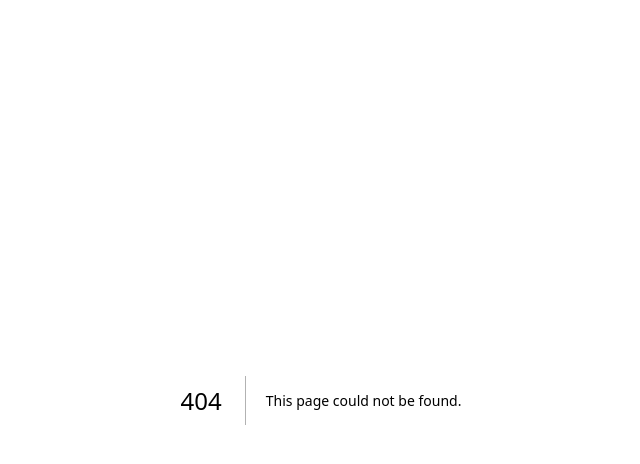
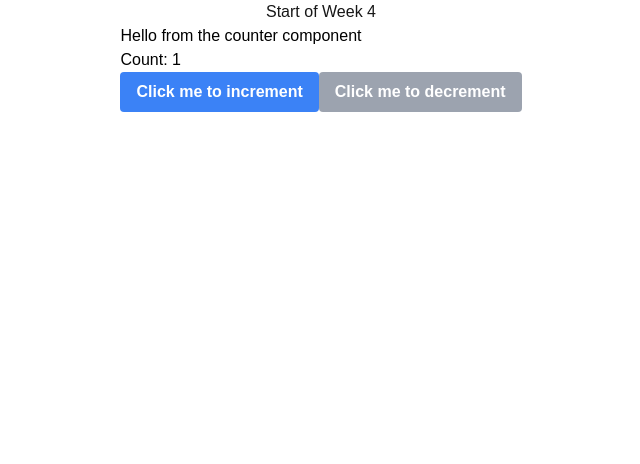
Before and after one commit to PhilippeMallari/cprg306-assignments, a Next.js app: page /week-4 in a window 1280 px wide. Before the commit this address had no page. Shown: the top 464 px of the page, without its empty margins (319-959 px from the left). Built offline with nearby package versions, Linux system fonts and the light colour scheme.

Commit message:
finished web dev week 4 activity / finished counter assignment

```diff
--- /dev/null
+++ b/app/week-4/activity.js
@@ -0,0 +1,35 @@
+"use client";
+
+import { useState } from "react";
+
+export default function Page() {
+  const [count, setCount] = useState(0)
+
+  const [isEnabled, setisEnabled] = useState(false)
+
+  // TODO: Create a new state variable called 'isEnabled' with an initial value of false.
+  // This variable will be used to control the enabled/disabled state of the increment button.
+
+  const increment = () => {
+    setCount(count + 1);
+  }
+
+  const toggleEnabled = () => {
+    // TODO: Implement a function that toggles the value of 'isEnabled'.
+    // If 'isEnabled' is currently true, it should be set to false, and vice versa.
+    if (isEnabled == true) {
+        setisEnabled(false)
+    } else {
+        setisEnabled(true)
+    }
+  }
+
+  return (
+    <div>
+      <button onClick={increment} disabled={!isEnabled} className="bg-blue-400 hover:bg-blue-900 disabled:bg-yellow-900 rounded m-4 p-4">+1</button>
+      <input type="checkbox" onChange={toggleEnabled}/>
+      Enable button
+      <p>Current count: {count}</p>
+    </div>
+  )
+}
--- /dev/null
+++ b/app/week-4/counter.js
@@ -0,0 +1,32 @@
+"use client";
+
+import { useState } from "react";
+
+export default function Counter() {
+    const [count, setCount] = useState(0);
+
+    const increment = () => setCount(count + 1);
+    const decrement = () => setCount(count - 1);
+
+    return (
+        <>
+            <h2>Hello from the counter component</h2>
+            <div>
+                <h3>Count: {count}</h3>
+            </div>
+            <button
+                className="bg-blue-500 hover:bg-blue-700 text-white font-bold py-2 px-4 rounded"
+                onClick={increment}
+            >
+                Click me to increment
+            </button>
+            <button
+                className="bg-red-500 hover:bg-blue-700 text-white font-bold py-2 px-4 rounded"
+                onClick={decrement}
+                disabled={count === 0} // Disable button if count is 0
+            >
+                Click me to decrement
+            </button>
+        </>
+    );
+}
--- /dev/null
+++ b/app/week-4/new-item.js
@@ -0,0 +1,35 @@
+"use client";
+
+import { useState } from "react";
+
+export default function Counter() {
+    const [count, setCount] = useState(1);
+
+    const increment = () => setCount(count + 1);
+    const decrement = () => setCount(count - 1);
+
+    return (
+        <main className="flex justify-center w-full">
+            <div className="bg-white text-black">
+                <h2>Hello from the counter component</h2>
+                <div>
+                    <h3>Count: {count}</h3>
+                </div>
+                <button
+                    className="bg-blue-500 hover:bg-blue-700 text-white font-bold py-2 px-4 disabled:bg-gray-400 disabled:cursor-not-allowed rounded"
+                    onClick={increment}
+                    disabled={count > 19}
+                >
+                    Click me to increment
+                </button>
+                <button
+                    className="bg-red-500 hover:bg-red-700 text-white font-bold py-2 px-4 disabled:bg-gray-400 disabled:cursor-not-allowed rounded"
+                    onClick={decrement}
+                    disabled={count === 1}
+                >
+                    Click me to decrement
+                </button>
+            </div>
+        </main>
+    );
+}
--- /dev/null
+++ b/app/week-4/page.js
@@ -0,0 +1,14 @@
+import Counter from "./counter"
+import Activity from "./activity"
+import NewItem from "./new-item"
+
+export default function Page() {
+    return <main>
+        <h1 className="text-center">
+            Start of Week 4
+        </h1>
+        {/* <Counter /> */}
+        {/* <Activity /> */}
+        <NewItem />
+    </main>
+}
```
